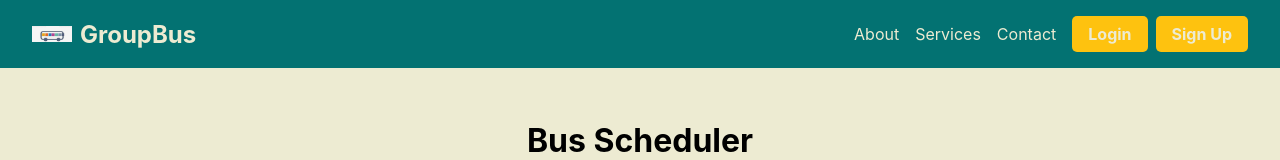
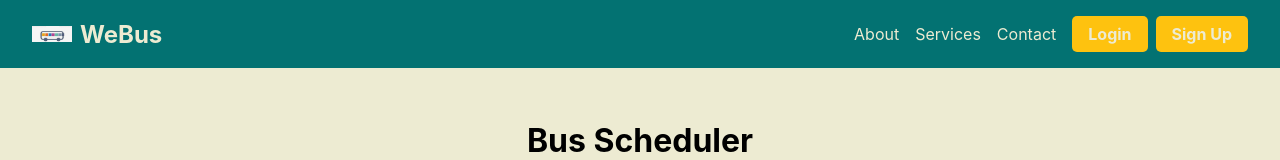
Before and after one commit to Sheenu0104/bus-scheduler, a React (Create React App) app: page / in a window 1280 px wide. Shown: the top 160 px of the page. Built offline with nearby package versions, Linux system fonts and the light colour scheme.

Commit message:
Update Navbar.js

```diff
--- a/src/components/Navbar.js
+++ b/src/components/Navbar.js
@@ -8,7 +8,7 @@ const Navbar = () => {
       <div className="navbar-brand">
         {/* Directly reference the logo in the public folder */}
         <img src="/assets/logo.png" alt="GroupBus Logo" className="navbar-logo" />
-        <Link to="/">GroupBus</Link>
+        <Link to="/">WeBus</Link>
       </div>
       <div className="navbar-links">
         <Link to="/about">About</Link>
```
